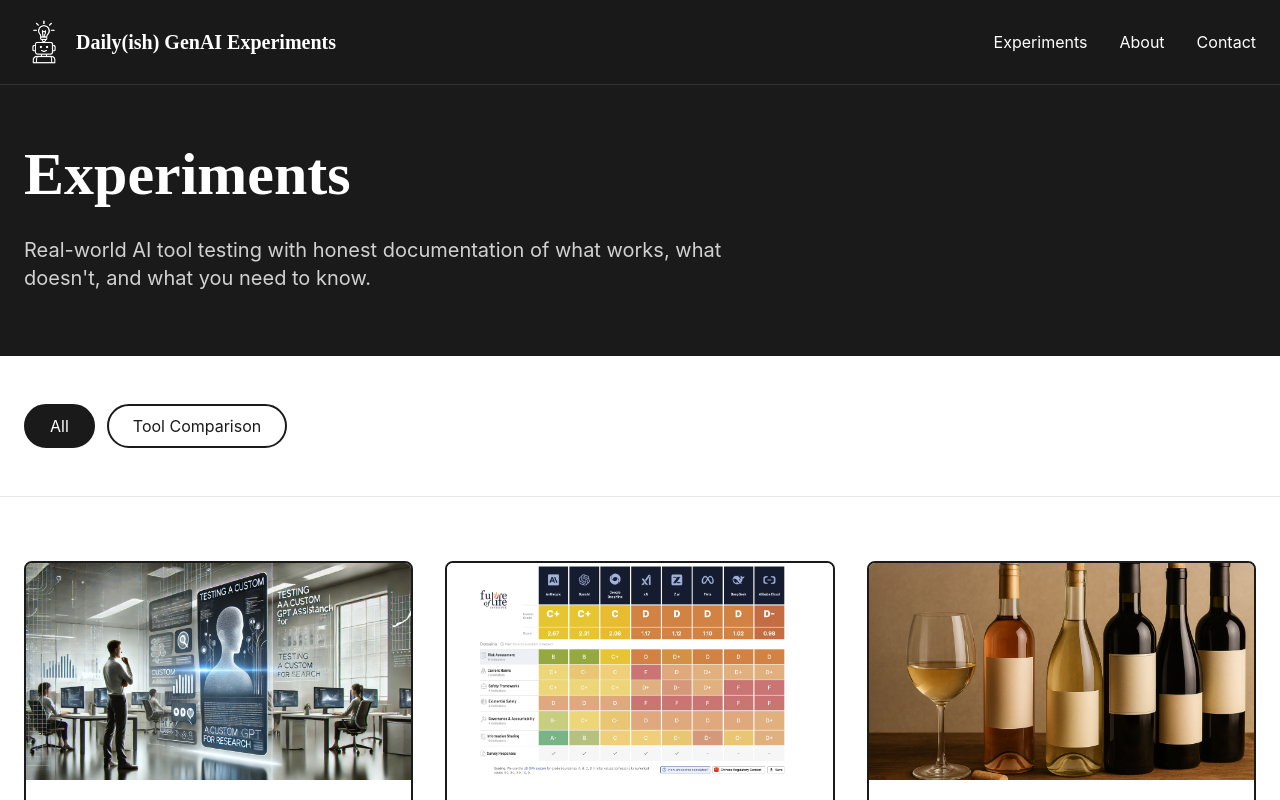
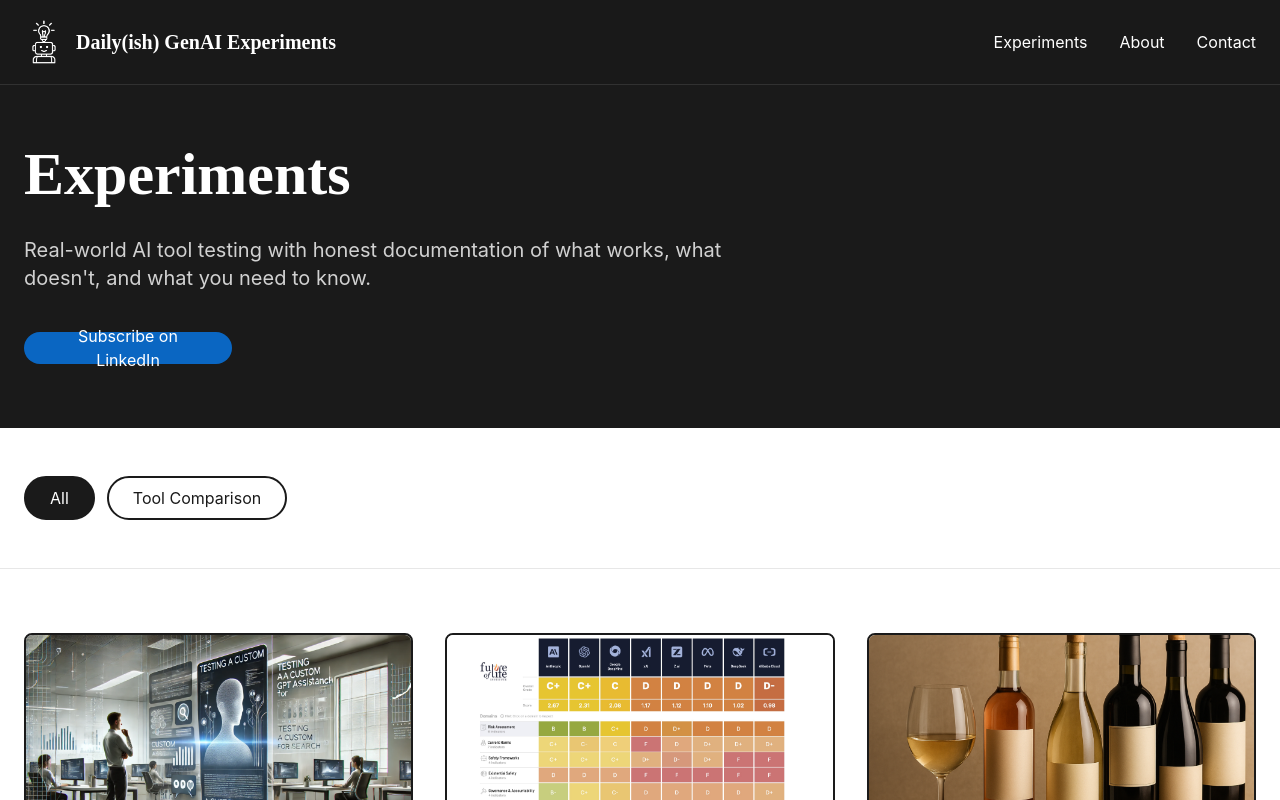
Before and after one commit to kimberlybella/dailyish-genai-experiments, a Next.js app: page /experiments in a window 1280 px wide. Shown: the top 800 px of the page. Built offline with nearby package versions, Linux system fonts and the light colour scheme.

Commit message:
subscribe on LinkedIn

```diff
--- a/app/experiments/page.tsx
+++ b/app/experiments/page.tsx
@@ -22,9 +22,18 @@ export default function ExperimentsPage({
           <h1 className="text-5xl md:text-6xl font-serif font-bold mb-8">
             Experiments
           </h1>
-          <p className="text-xl text-light/80 max-w-3xl">
+          <p className="text-xl text-light/80 max-w-3xl mb-8">
             Real-world AI tool testing with honest documentation of what works, what doesn't, and what you need to know.
           </p>
+          <a
+            href="https://www.linkedin.com/build-relation/newsletter-follow?entityUrn=7382070120430346241"
+            target="_blank"
+            rel="noopener noreferrer"
+            className="inline-flex flex-col justify-center items-center px-7 py-2 text-center text-white w-52 h-8 rounded-2xl bg-[#0A66C2] hover:bg-[#004182] transition-colors no-underline"
+            style={{ fontFamily: '"SF Pro Text", Helvetica, sans-serif' }}
+          >
+            Subscribe on LinkedIn
+          </a>
         </div>
       </section>
 
```
